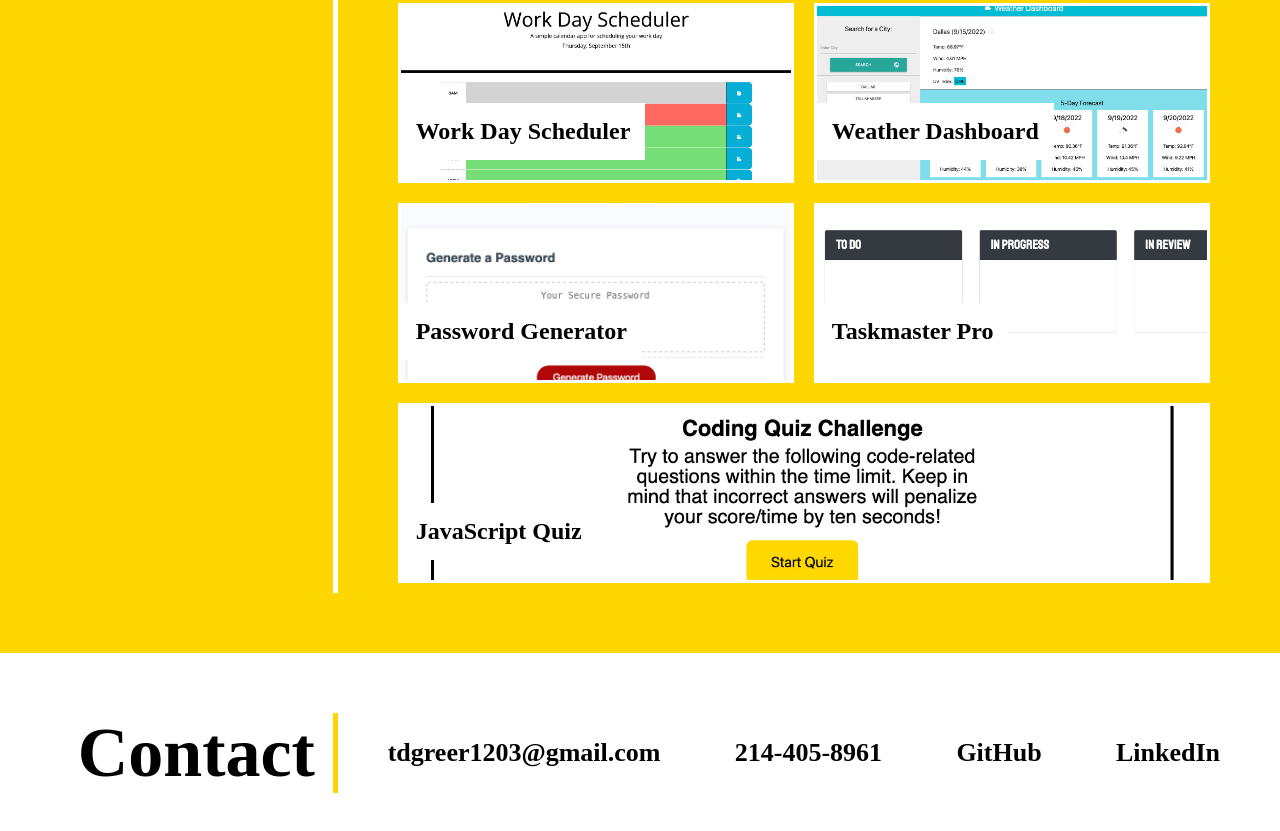
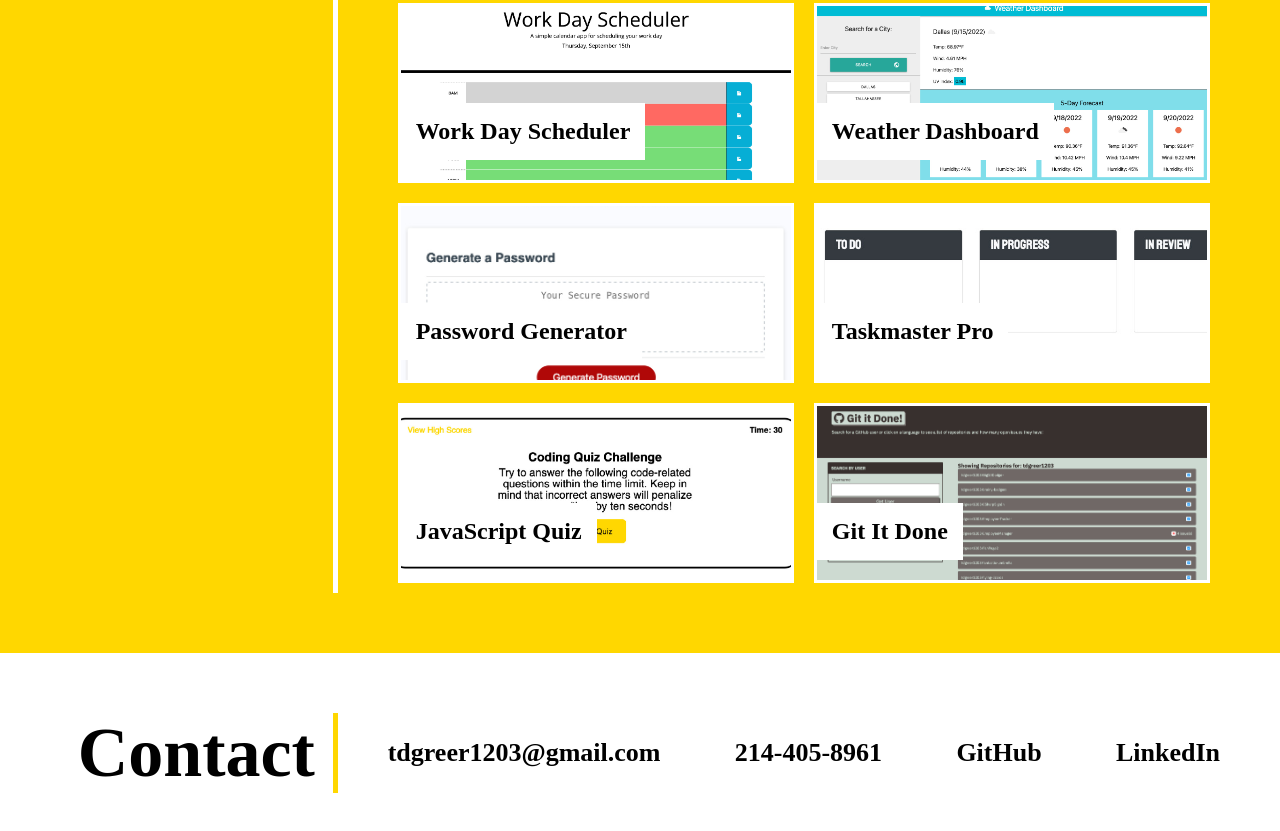
Before and after one commit to tdgreer1203/Portfolio, a plain HTML site: page index.html in a window 1280 px wide. Shown: the part 2161-2992 px from the top of the page. Drawn offline with Linux system fonts and the light colour scheme.

Commit message:
Projects Added

```diff
--- a/css/style.css
+++ b/css/style.css
@@ -173,10 +173,6 @@ a {
     height: 200px;
 }
 
-.work-content>:last-child {
-    flex: 1 100%;
-}
-
 .work-tile {
     display: flex;
     justify-content: start;
@@ -277,6 +273,14 @@ a {
 
 #taskmaster:hover {
     background-image: url(../img/taskmaster-over.jpg);
+}
+
+#gititdone {
+    background-image: url(../img/gititdone.jpg);
+}
+
+#gititdone:hover {
+    background-image: url(../img/gititdone-over.jpg);
 }
 
 
--- a/index.html
+++ b/index.html
@@ -115,6 +115,13 @@
                     </div>
                 </div>
             </a>
+            <a href="https://tdgreer1203.github.io/git-it-done/">
+                <div id="gititdone" class="work-tile small-tile align-background">
+                    <div class="tile-title">
+                        <h3>Git It Done</h3>
+                    </div>
+                </div>
+            </a>
         </div>
     </section>
     <section id="contact-me" class="contact-me">
```
Also changed, not shown: img/gititdone-over.jpg (added), img/gititdone.jpg (added).
